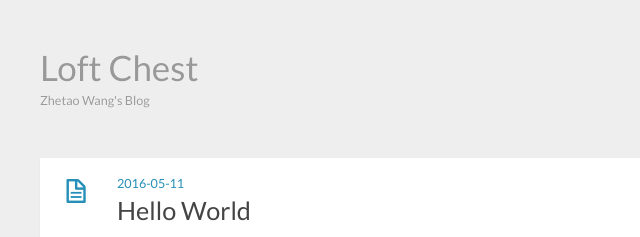
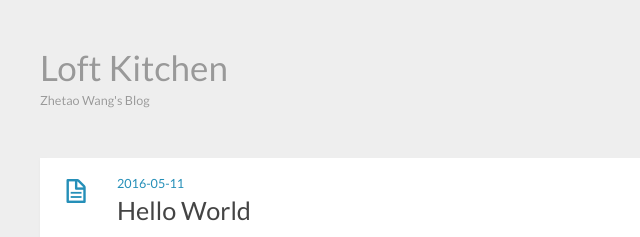
Before and after one commit to ztwang/ztwang.github.io, a plain HTML site: page 2016/05/11/hello-world/index.html in a window 1280 px wide. Shown: the top 237 px of the page, 0-640 px from the left. Drawn offline with nearby package versions, Linux system fonts and the light colour scheme.

Commit message:
Site updated: 2016-05-11 11:51:21

```diff
--- a/2016/05/11/hello-world/index.html
+++ b/2016/05/11/hello-world/index.html
@@ -3,7 +3,7 @@
 <head>
   <meta charset="utf-8">
 
-  <title>Hello World | Loft Chest</title>
+  <title>Hello World | Loft Kitchen</title>
   <meta name="author" content="Zhetao Wang">
 
   <meta name="description" content="Just a programmer">
@@ -12,14 +12,14 @@
   <meta name="viewport" content="width=device-width, initial-scale=1, maximum-scale=1">
 
   <meta property="og:title" content="Hello World"/>
-  <meta property="og:site_name" content="Loft Chest"/>
+  <meta property="og:site_name" content="Loft Kitchen"/>
 
 
     <meta property="og:image" content="undefined"/>
 
 
   <link href="/favicon.png" rel="icon">
-  <link rel="alternate" href="/atom.xml" title="Loft Chest" type="application/atom+xml">
+  <link rel="alternate" href="/atom.xml" title="Loft Kitchen" type="application/atom+xml">
   <link rel="stylesheet" href="/css/style.css" media="screen" type="text/css">
   <!--[if lt IE 9]><script src="//html5shiv.googlecode.com/svn/trunk/html5.js"></script><![endif]-->
 
@@ -29,7 +29,7 @@
 
 <body>
   <header id="header" class="inner"><div class="alignleft">
-  <h1><a href="/">Loft Chest</a></h1>
+  <h1><a href="/">Loft Kitchen</a></h1>
   <h2><a href="/">Zhetao Wang&#39;s Blog</a></h2>
 </div>
 <nav id="main-nav" class="alignright">
```
Also changed, not shown: archives/2016/05/index.html (+4 -4 lines), archives/2016/index.html (+4 -4 lines), archives/index.html (+4 -4 lines), index.html (+4 -4 lines).
